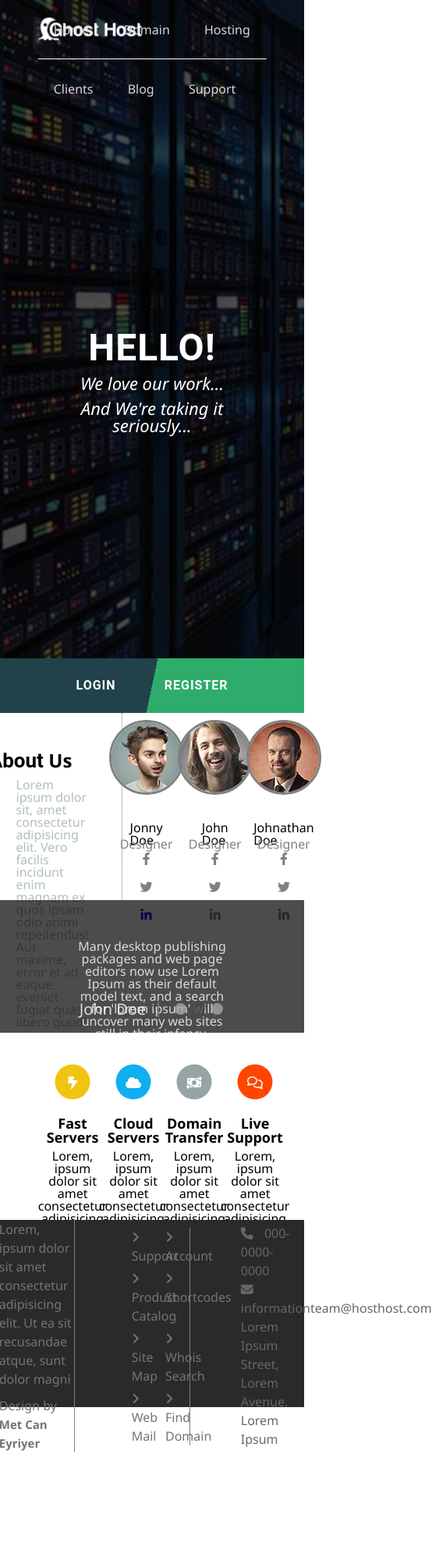
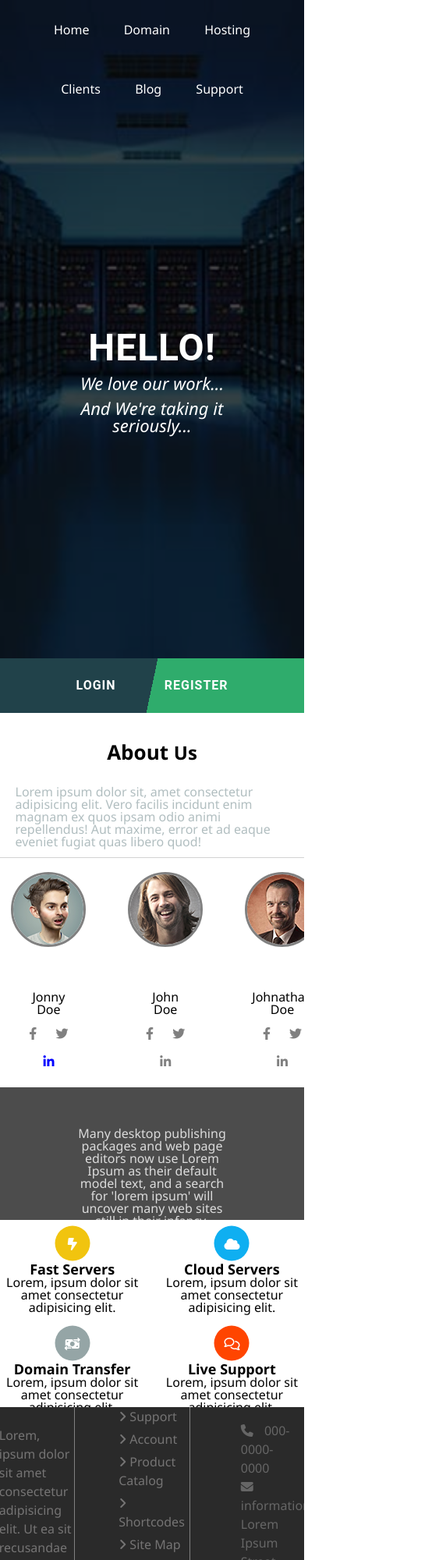
Before and after one commit to Borislav-Vezirov/slice_and_dice, a plain HTML site: page Ghost_Host/index.html in a window 390 px wide. Shown: the top 2000 px of the page at 78% size, 554 px wide, since content can reach past the window. Before the commit the page ends 1862 px from the top, so only its background shows below. Drawn offline with Linux system fonts and the light colour scheme.

Commit message:
added media query

```diff
--- a/Ghost_Host/styles/main.css
+++ b/Ghost_Host/styles/main.css
@@ -6,3 +6,4 @@
 @import url(./carousel.css);
 @import url(./services.css);
 @import url(./footer.css);
+@import url(./mediaQuery.css);
--- /dev/null
+++ b/Ghost_Host/styles/mediaQuery.css
@@ -0,0 +1,180 @@
+@media screen and (min-width: 1980px){
+
+    body{
+        position: relative;
+        max-width: 1980px;
+        margin-left : auto;
+        margin-right: auto;
+    }
+
+    .hero{
+        background-position: center;
+        position: relative;
+        height: 100vh;
+    }
+
+    .hero::after{
+        max-width: 1980px;
+        height: 100vh;
+    }
+
+    .hero .hero-title{
+        left : 50%;
+        right: 50%;
+        transform: translate(-50%, -50%);
+    }
+
+    header nav{
+        max-width: 100%;
+    }
+
+    .user_buttons{
+        top: -75px;
+    }
+
+    .team .team_members .member h3{
+        margin-top: 8px;
+    }
+
+    .member p{
+        margin-top: 10px;
+    }
+}
+
+@media screen and (max-width: 1800px){
+
+    .hero{
+        background-position: center;
+    }
+}
+
+@media screen and (max-width: 1300px){
+
+    .team_members .member:last-child h3{
+        /* display: block; */
+        /* left: 100px; */
+    }
+
+    footer section:first-child{
+        display: grid;
+        height: 100%;
+    }
+
+    footer section:first-child div:first-child{
+        margin-top: 25%;
+    }
+
+    footer section:first-child div:last-child{
+        margin-top: -40px;
+    }
+
+    footer section:nth-child(2){
+
+        grid-template-columns: auto;
+    }
+
+}
+
+@media screen and (max-width: 1274px){
+
+    .team_members .member p{
+        display: none;
+    }
+
+    .team_members .member{
+        text-align: center;
+    }
+}
+
+@media screen and (max-width: 885px){
+
+    header nav{
+        text-align: center;
+    }
+
+    header nav .logo{
+        display: none;
+    }
+
+    header nav ul{
+        position: relative;
+    }
+
+    header nav ul li:last-child{
+        padding-right: 20px;
+    }
+
+    .team{
+        grid-template-columns: repeat(1, 100%);
+        justify-content: stretch;
+        height: 480px;
+        overflow: hidden;
+    }
+
+    .team .team_members{
+        grid-template-columns: repeat(3, 32%);
+    }
+
+    .team .aboutUs{
+        border-bottom: 1px solid lightgray;
+        height: 100%;
+    }
+
+    .team .aboutUs h3{
+        line-height: 0px;
+        left: 50%;
+        top: 27%;
+    }
+
+    .team .aboutUs h3, span{
+        font-family: 'Segoe UI', Tahoma, Geneva, Verdana, sans-serif;
+    }
+
+    .team .aboutUs h3 span{
+        position: relative;
+        /* left: 105%; */
+    }
+
+    .team .aboutUs .description{
+        width: 90%;
+        left: 50%;
+        top: 50%;
+    }
+
+    .team .team_members .member:last-child h3{
+        /* margin-left: 25%; */
+        /* left: 0px; */
+    }
+}
+
+@media screen and (max-width: 753px){
+
+    header nav{
+        border-bottom: none;
+    }
+
+    header nav .nav__links li a{
+        color: white;
+    }
+
+    .carousel .slide .wrapper{
+        left: 50%;
+        transform: translateX(-50%);
+    }
+
+    footer{
+        overflow: hidden
+    };
+}
+
+@media screen and (max-width: 540px){
+
+    .carousel .slide .wrapper{
+        display: none;
+    }
+
+    .services{
+        grid-template-columns: repeat(2, 45%);
+        justify-content: space-around;
+    }
+}
```
